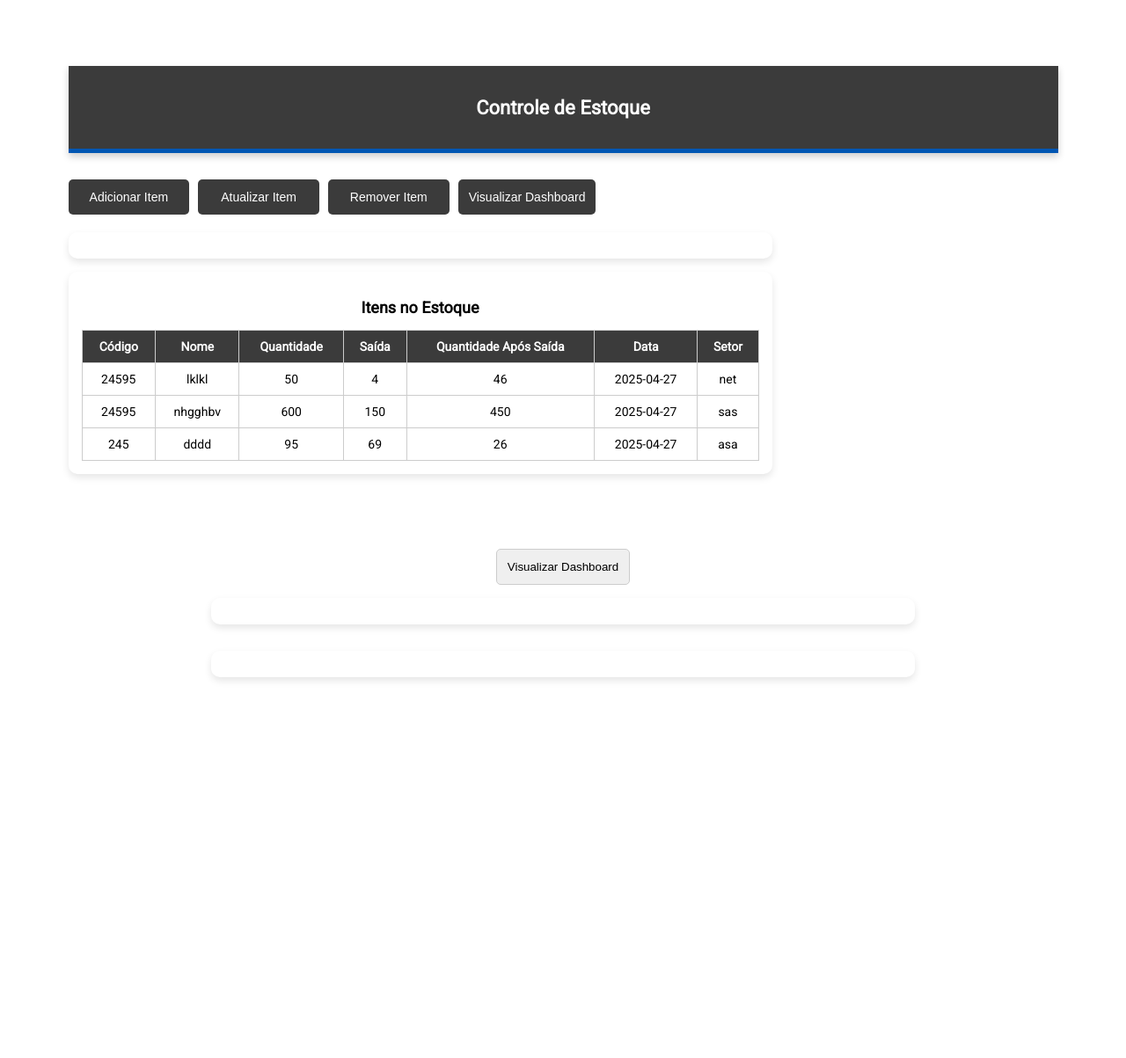
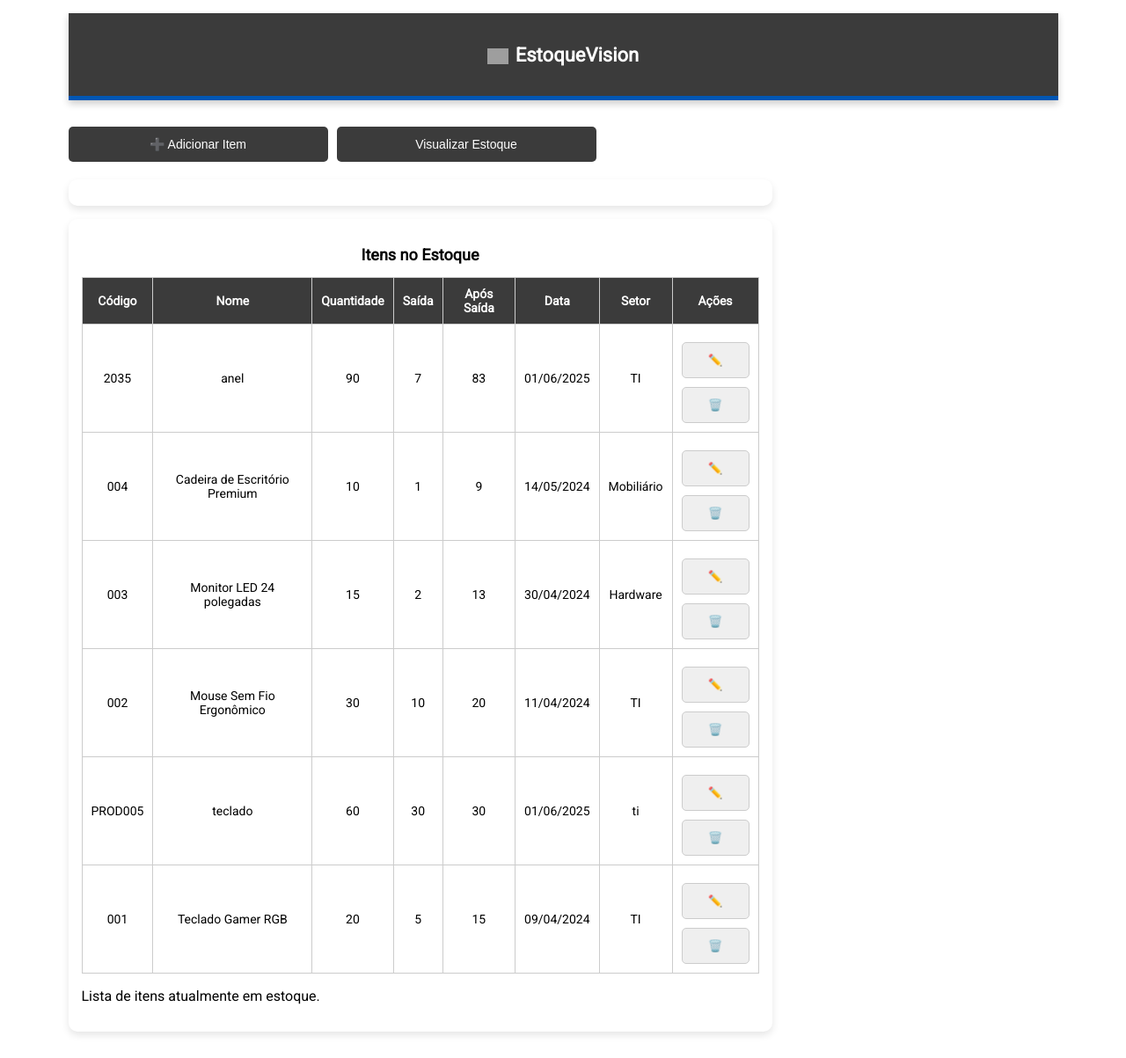
Before and after one commit to luccasfsilva/estoque, a Flask app: page / in a window 1280 px wide. Shown: the whole page at 88% size. Before the commit the page ends 774 px from the top, so only its background shows below. Run offline with Flask 3, Linux system fonts and the light colour scheme; grey boxes are pictures that could not be loaded.

Commit message:
index.html

```diff
--- a/templates/index.html
+++ b/templates/index.html
@@ -1,24 +1,21 @@
-</html>
 <!DOCTYPE html>
 <html lang="pt-BR">
 <head>
   <meta charset="UTF-8" />
   <meta name="viewport" content="width=device-width, initial-scale=1.0" />
-  <title>Controle de Estoque</title>
+  <title>EstoqueVision</title>
   <link href="https://fonts.googleapis.com/css2?family=Roboto&display=swap" rel="stylesheet" />
   <link rel="stylesheet" href="static/style.css" />
 </head>
 <body>
   <div class="container">
     <header>
-      <h1>Controle de Estoque</h1>
+      <h1><img src="icon.svg" alt="Ícone Estoque" style="width: 24px; vertical-align: middle; margin-right: 8px;">EstoqueVision</h1>
     </header>
 
     <section class="actions">
-      <button onclick="showAddForm()">Adicionar Item</button>
-      <button onclick="showUpdateForm()">Atualizar Item</button>
-      <button onclick="showRemoveForm()">Remover Item</button>
-      <a href="/dashboard"><button>Visualizar Dashboard</button></a>
+      <button class="primary-btn" onclick="showAddForm()">➕ Adicionar Item</button>
+      <button class="secondary-btn" onclick="showUpdateForm()">Visualizar Estoque</button>
     </section>
 
     <div class="form-container" id="form-container"></div>
@@ -43,8 +40,8 @@
       <p class="footer">Lista de itens atualmente em estoque.</p>
     </div>
   </div>
-<!-- Inclusão do arquivo JavaScript externo -->
-  <script src="static/script.js">
+
+  <script>
     const dados = [
       { codigo: '2035', nome: 'anel', qtd: 90, saida: 7, data: '01/06/2025', setor: 'TI' },
       { codigo: '004', nome: 'Cadeira de Escritório Premium', qtd: 10, saida: 1, data: '14/05/2024', setor: 'Mobiliário' },
@@ -76,17 +73,3 @@
   </script>
 </body>
 </html>
-      <!-- Link/Botão para acessar o dashboard de visualização -->
-      <a href="/dashboard"><button>Visualizar Dashboard</button></a>
-    </section>
-
-    <!-- Container dinâmico para exibição de formulários (inicialmente vazio) -->
-    <div class="form-container" id="form-container"></div>
-
-    <!-- Container dinâmico para exibição do inventário (inicialmente vazio) -->
-    <div class="inventory-container" id="inventory-container"></div>
-  </div>
-
-  <!-- Inclusão do arquivo JavaScript externo -->
-  <script src="static/script.js"></script>
-</body>
```
